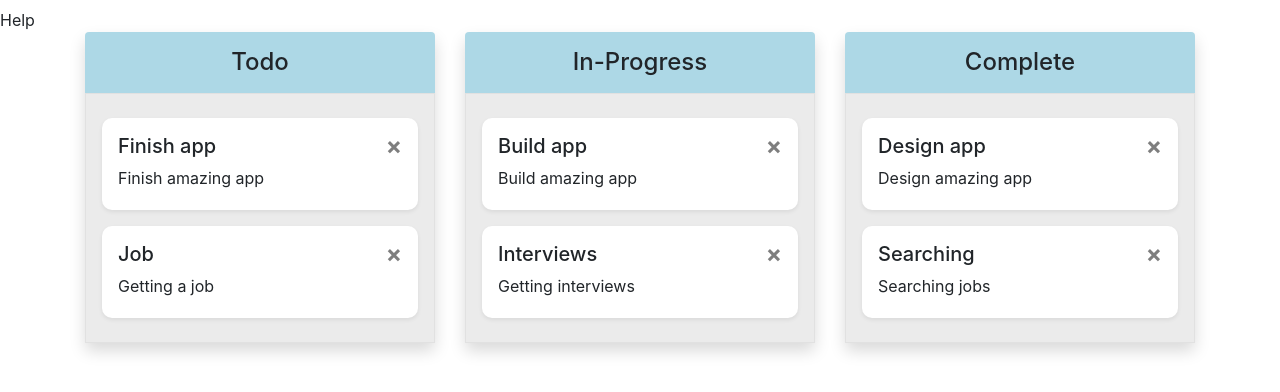
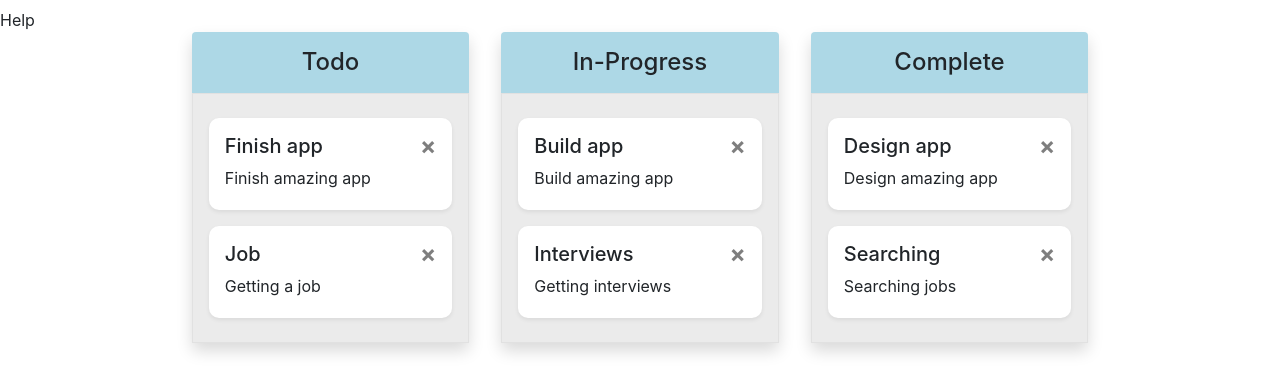
Before and after one commit to kusholhuq/js-olympics-team-overeact, a React (Create React App) app in the folder js-hackathon-olympics/: page / in a window 1280 px wide. Shown: the top 392 px of the page. Built offline with nearby package versions, Linux system fonts and the light colour scheme.

Commit message:
back to use flexbox

```diff
--- a/js-hackathon-olympics/src/components/Column.jsx
+++ b/js-hackathon-olympics/src/components/Column.jsx
@@ -16,7 +16,7 @@ export default class Column extends React.Component {
     const { title, tasks, columnId, parentProvided, parentSnapshot } = this.props;
 
     return (
-      <div className="col-4 vh-100">
+      <div className="w-25 vh-100 mx-3">
         <div
           className="shadow rounded"
           ref={parentProvided.innerRef}
@@ -24,7 +24,7 @@ export default class Column extends React.Component {
           style={getItemStyle(parentSnapshot.isDragging, parentProvided.draggableProps.style)}
         >
           <header className="mx-0 w-100 d-flex justify-content-center" {...parentProvided.dragHandleProps}>
-            <h4 className="align-middle pt-3 pb-2">{title}</h4>
+            <h4 className="pt-3 pb-2">{title}</h4>
           </header>
           <TaskCard tasks={tasks} columnId={columnId} />
         </div>
--- a/js-hackathon-olympics/src/components/ColumnContainer.jsx
+++ b/js-hackathon-olympics/src/components/ColumnContainer.jsx
@@ -5,7 +5,7 @@ import { DragDropContext, Droppable, Draggable } from "react-beautiful-dnd";
 import { defaultTask } from "./DefaultTask";
 
 const getListStyle = (isDraggingOver) => ({
-  background: isDraggingOver ? "rgb(245,245,245)" : "white",
+  background: isDraggingOver ? "white" : "white",
 });
 
 export default class ColumnContainer extends React.Component {
@@ -137,7 +137,7 @@ export default class ColumnContainer extends React.Component {
             <Droppable droppableId="droppable" type="droppableItem" direction="horizontal">
               {(provided, snapshot) => (
                 <div
-                  className="row align-items-center"
+                  className="d-flex flex-wrap justify-content-center"
                   ref={provided.innerRef}
                   style={getListStyle(snapshot.isDraggingOver)}
                 >
```
